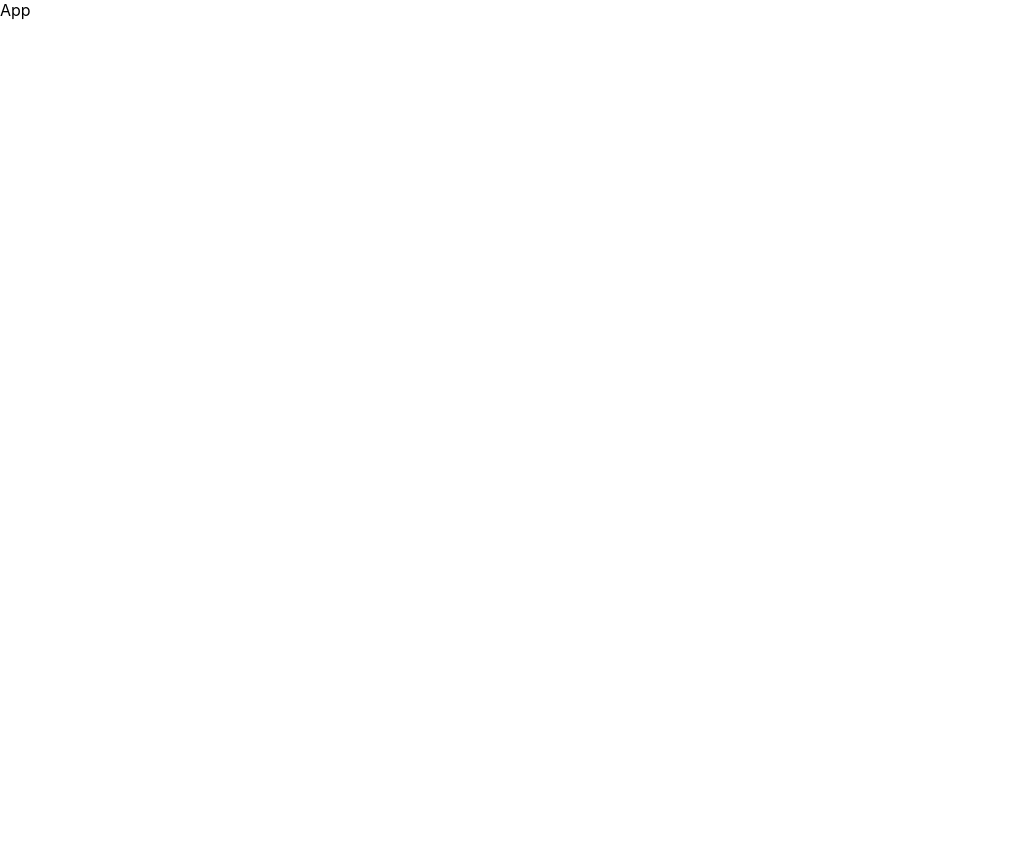
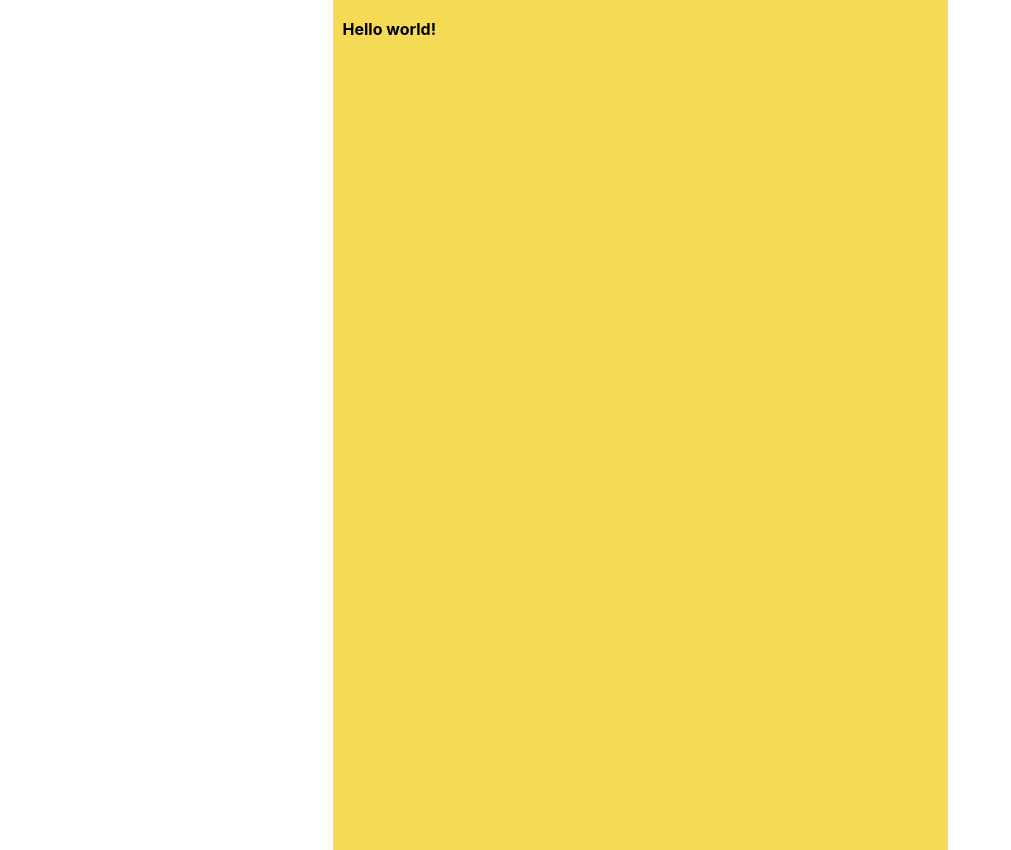
Before and after one commit to TimingJL/convert-dom-to-pdf-sample, a React (Create React App) app: page / in a window 1280 px wide. Shown: the whole page, without its empty margins (0-1011 px from the left). Before the commit the page ends 800 px from the top, so only its background shows below. Built offline with nearby package versions, Linux system fonts and the light colour scheme.

Commit message:
Add ability to download canvas as image

```diff
--- /dev/null
+++ b/jsconfig.json
@@ -0,0 +1,6 @@
+{
+  "compilerOptions": {
+    "baseUrl": "src"
+  },
+  "include": ["src"]
+}
--- a/package.json
+++ b/package.json
@@ -6,6 +6,7 @@
     "@testing-library/jest-dom": "^5.11.4",
     "@testing-library/react": "^11.1.0",
     "@testing-library/user-event": "^12.1.10",
+    "html2canvas": "^1.0.0-rc.7",
     "react": "^17.0.2",
     "react-dom": "^17.0.2",
     "react-scripts": "4.0.3",
--- a/src/App.js
+++ b/src/App.js
@@ -1,8 +1,19 @@
+import styled from 'styled-components';
+import Canvas from 'components/Canvas';
+
+const AppWrapper = styled.div`
+	height: 100vh;
+	width: 100vw;
+	display: flex;
+	align-items: center;
+	justify-content: center;
+`;
+
 const App = () => {
 	return (
-		<div>
-			App
-		</div>
+		<AppWrapper>
+			<Canvas />
+		</AppWrapper>
 	);
 };
 
--- /dev/null
+++ b/src/components/Canvas/index.js
@@ -0,0 +1,36 @@
+import React from 'react';
+import styled from 'styled-components';
+import html2canvas from 'html2canvas';
+
+const Button = styled.button`
+	margin: 8px 0px;
+	cursor: pointer;
+`;
+
+const CanvasWrapper = styled.div`
+	width: 595px;
+	height: 842px;
+`;
+
+const Canvas = () => {
+	const handleClickDownload = () => {
+		console.log('download');
+		html2canvas(document.querySelector("#capture")).then(canvas => {
+			var link = document.createElement('a');
+			link.download = 'filename.png';
+			link.href = canvas.toDataURL();
+			link.click();
+		});
+	};
+
+	return (
+		<div>
+			<Button onClick={handleClickDownload}>Click to download</Button>
+			<CanvasWrapper id="capture" style={{ padding: '10px', background: '#f5da55' }}>
+				<h4 style={{ color: '#000' }}>Hello world!</h4>
+			</CanvasWrapper>
+		</div>
+	);
+};
+
+export default Canvas;
--- a/src/index.js
+++ b/src/index.js
@@ -5,9 +5,7 @@ import App from './App';
 import reportWebVitals from './reportWebVitals';
 
 ReactDOM.render(
-  <React.StrictMode>
-    <App />
-  </React.StrictMode>,
+  <App />,
   document.getElementById('root')
 );
 
```
Also changed, not shown: src/assets/certificate-template.png (added).
